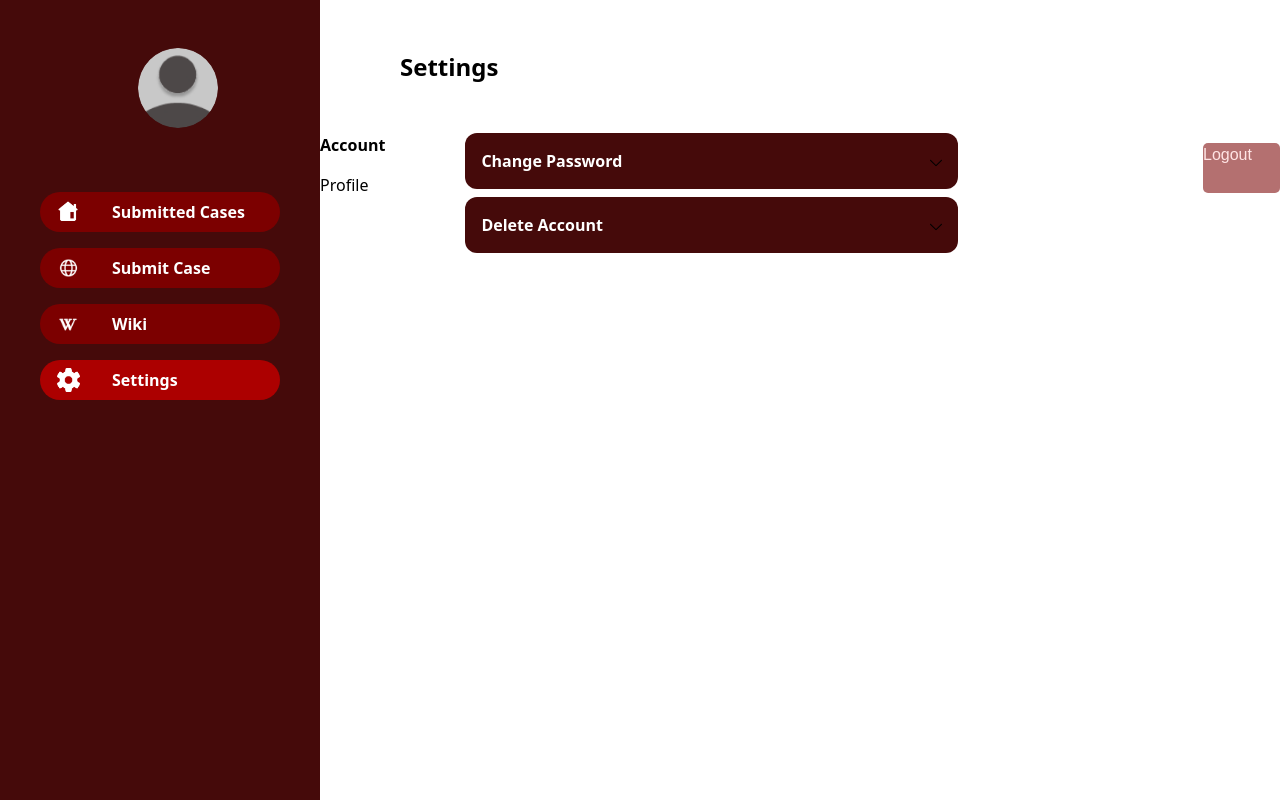
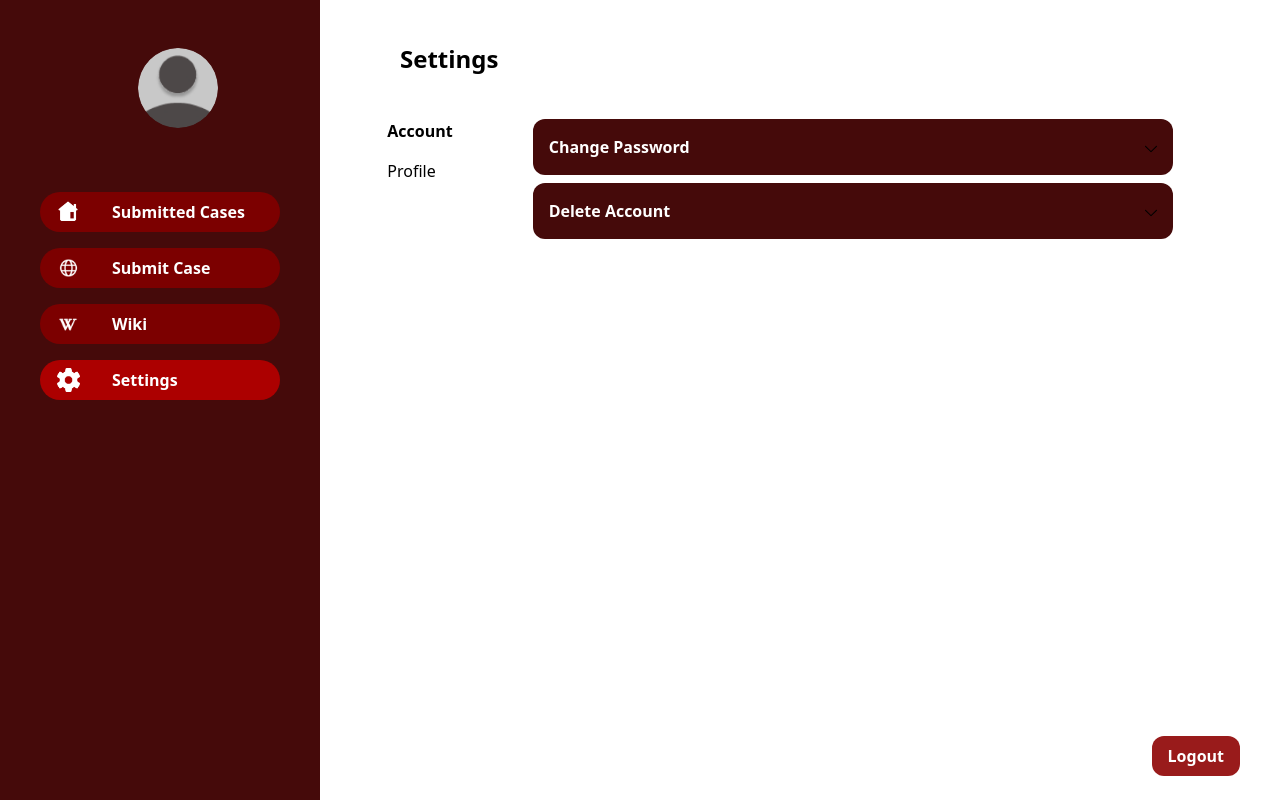
Before and after one commit to lssndrrr/Laymans-Law, a Django app: page /authentication/SPasswordMG/ in a window 1280 px wide. Run offline with Django 5.2, Linux system fonts and the light colour scheme; parts of the project's set-up code (start-up, migrations or seed data) failed here and were passed over.

Commit message:
added logout button

```diff
--- a/static/output.css
+++ b/static/output.css
@@ -748,6 +748,10 @@ video {
   height: 100vh;
 }
 
+.h-5 {
+  height: 1.25rem;
+}
+
 .max-h-full {
   max-height: 100%;
 }
@@ -798,6 +802,10 @@ video {
 
 .w-full {
   width: 100%;
+}
+
+.w-10 {
+  width: 2.5rem;
 }
 
 .flex-grow {
@@ -1036,6 +1044,11 @@ video {
   padding-bottom: 1rem;
 }
 
+.py-6 {
+  padding-top: 1.5rem;
+  padding-bottom: 1.5rem;
+}
+
 .pb-2 {
   padding-bottom: 0.5rem;
 }
@@ -1058,6 +1071,14 @@ video {
 
 .pt-3 {
   padding-top: 0.75rem;
+}
+
+.pl-10 {
+  padding-left: 2.5rem;
+}
+
+.pr-10 {
+  padding-right: 2.5rem;
 }
 
 .text-center {
--- a/templates/settings/laymen_settings-pass.html
+++ b/templates/settings/laymen_settings-pass.html
@@ -97,17 +97,6 @@
 
     .rotate-180 {
         transform: rotate(180deg);
-    }
-    .logout{
-        background-color: rgb(180, 112, 112);
-        color: rgb(255, 228, 228);
-        font-family: Arial, Helvetica, sans-serif;
-        width: 100px;
-        height: 50px;
-        border-radius: 5px;
-        margin-top: 10px;
-        margin-left: 16vw;
-        margin-bottom: 30px;
     }
     .logout:hover{
         background-color: rgb(143, 56, 56);
@@ -232,14 +221,17 @@
                                 </div>
                             </div>
                         </div>
-                        <form method="post" action="{% url 'AbogadoLogout' %}" class="logout">
-                            {% csrf_token %}
-                            <button type="submit" class="flex items-center">Logout</button>
-                        </form>
                     </div>
 
 
                 </div>
+            </div>
+            <div class="w-full flex justify-end items-center pr-10 py-6">
+                <form method="post" action="{% url 'AbogadoLogout' %}" class="logout">
+                    {% csrf_token %}
+                    <button type="submit" class="bg-red-800 px-4 py-2 rounded-xl text-white font-bold">Logout</button>
+                </form>
+
             </div>
         </div>
     </div>
```
